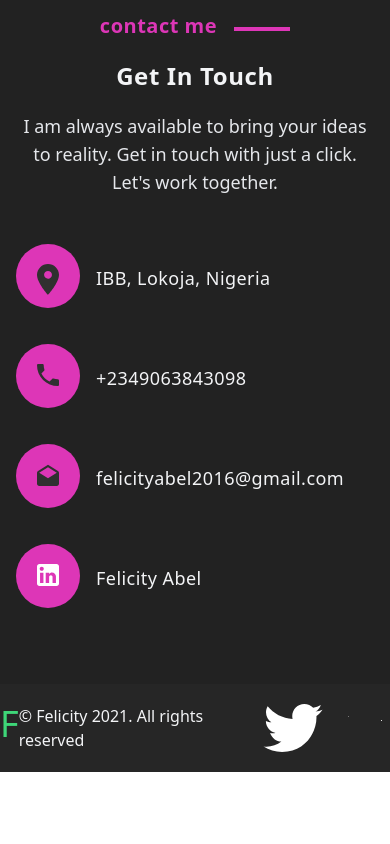
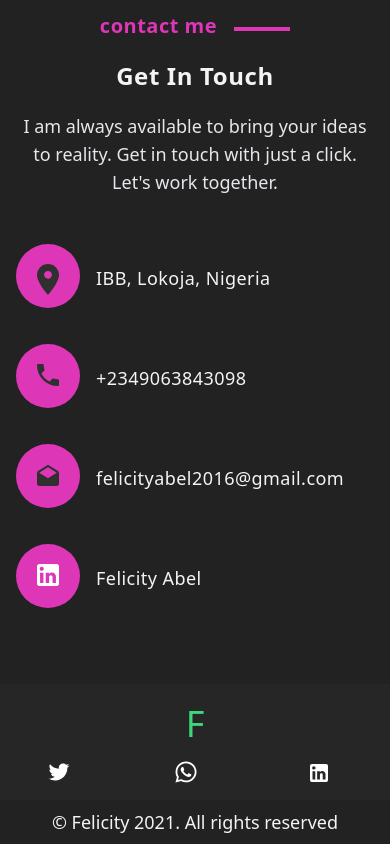
Before and after one commit to felabel/my-portfolio, a React (Vite) app: page / in a window 390 px wide. Shown: the part 6633-7477 px from the top of the page. Before the commit the page ends 7405 px from the top, so only its background shows below. Built offline with nearby package versions, Linux system fonts and the light colour scheme.

Commit message:
second commit

```diff
--- a/src/components/Footer.jsx
+++ b/src/components/Footer.jsx
@@ -6,15 +6,15 @@ import whatsapp from '../images/whatsapp.svg'
 
 const Footer = () => {
     return (
-        <div className='bg-about-bg w-full py-5'>
-            <div className="flex lg:max-w-7xl mx-auto  justify-between">
-                <div className="logo">
+        <div className=' w-full pt-5 md:py-5 lg:py-5 bg-about-bg '>
+            <div className="block sm:block md:flex lg:flex xl:flex lg:max-w-7xl text-center  justify-between mx-auto">
+                <div className="logo ">
                     <a href='/'>
                         <h1 className='text-bold text-teal text-4xl'>F</h1>
                     </a>
                 </div>
-                <div className="copy text-gray-100">&copy; Felicity 2021. All rights reserved</div>
-                <div className="socials flex gap-4">
+                <div className="hidden sm:hidden md:block lg:block xl:block copy text-gray-100 text-lg ">&copy; Felicity 2021. All rights reserved</div>
+                <div className="socials flex justify-around  mx-auto md:mx-0  md:gap-4 lg:gap-4 xl:gap-4 py-2 md:py-0">
                     <img src={twitter}/>
                     <div className='my-auto w-10 h-10 px-2 py-2'>
                      <a href='https://wa.me/+2439063843098?text=chat%me%up%on%whatsApp'>
@@ -23,13 +23,15 @@ const Footer = () => {
                     </div>
 
 
-                    <div className='my-auto w-10 h-10 px-2 py-3'>
+                    <div className='my-auto w-10 h-10 px-2 py-3 '>
                      <a href='https://www.linkedin.com/in/felicity-abel/-7127361ab'>
                        <img src={linkedin}/>
                     </a>
                     </div>
 
                 </div>
+                <div className="copy text-gray-100 text-lg bg-nav-bg py-2 md:hidden">&copy; Felicity 2021. All rights reserved</div>
+
 
             </div>
         </div>
```
